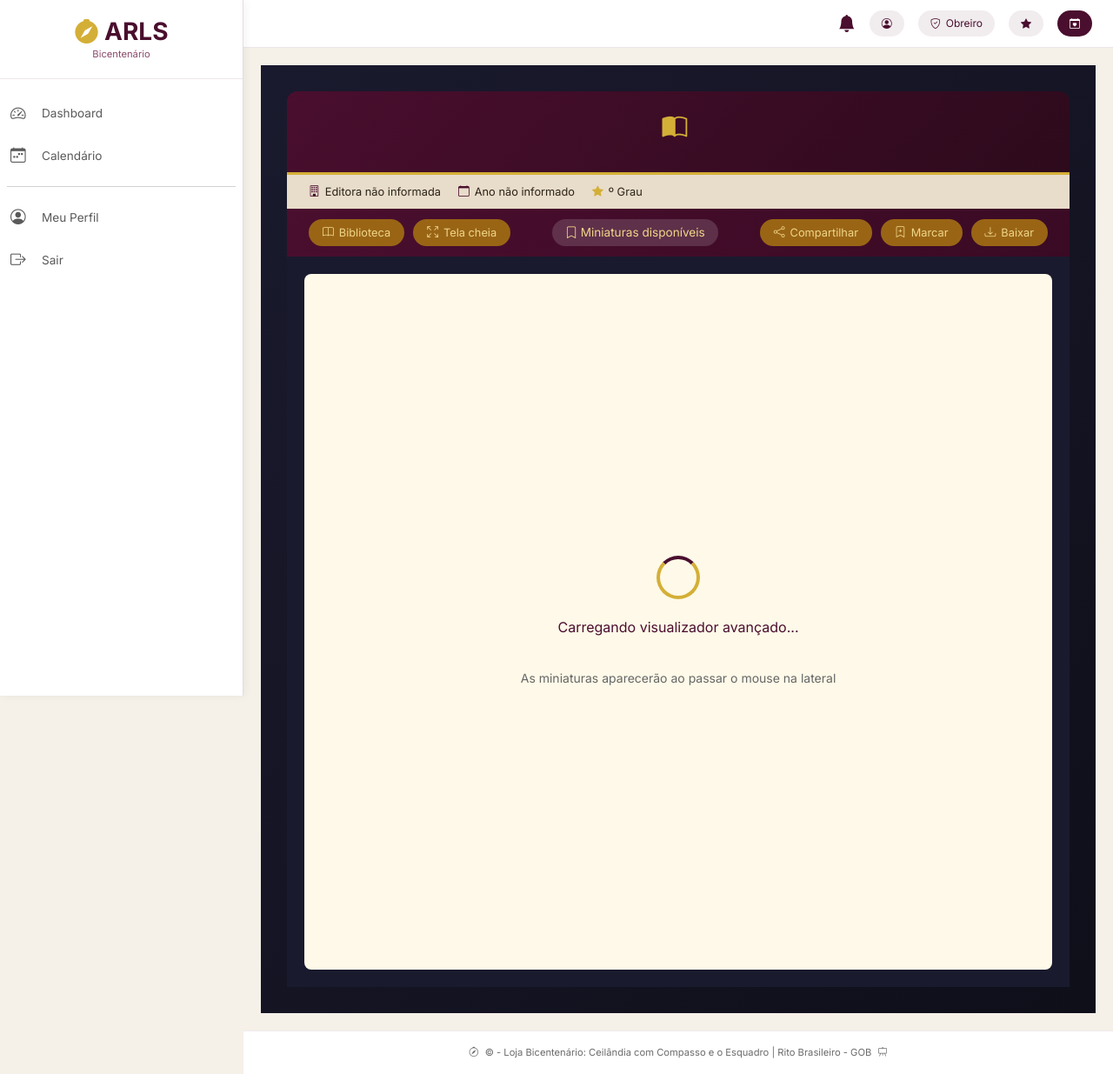
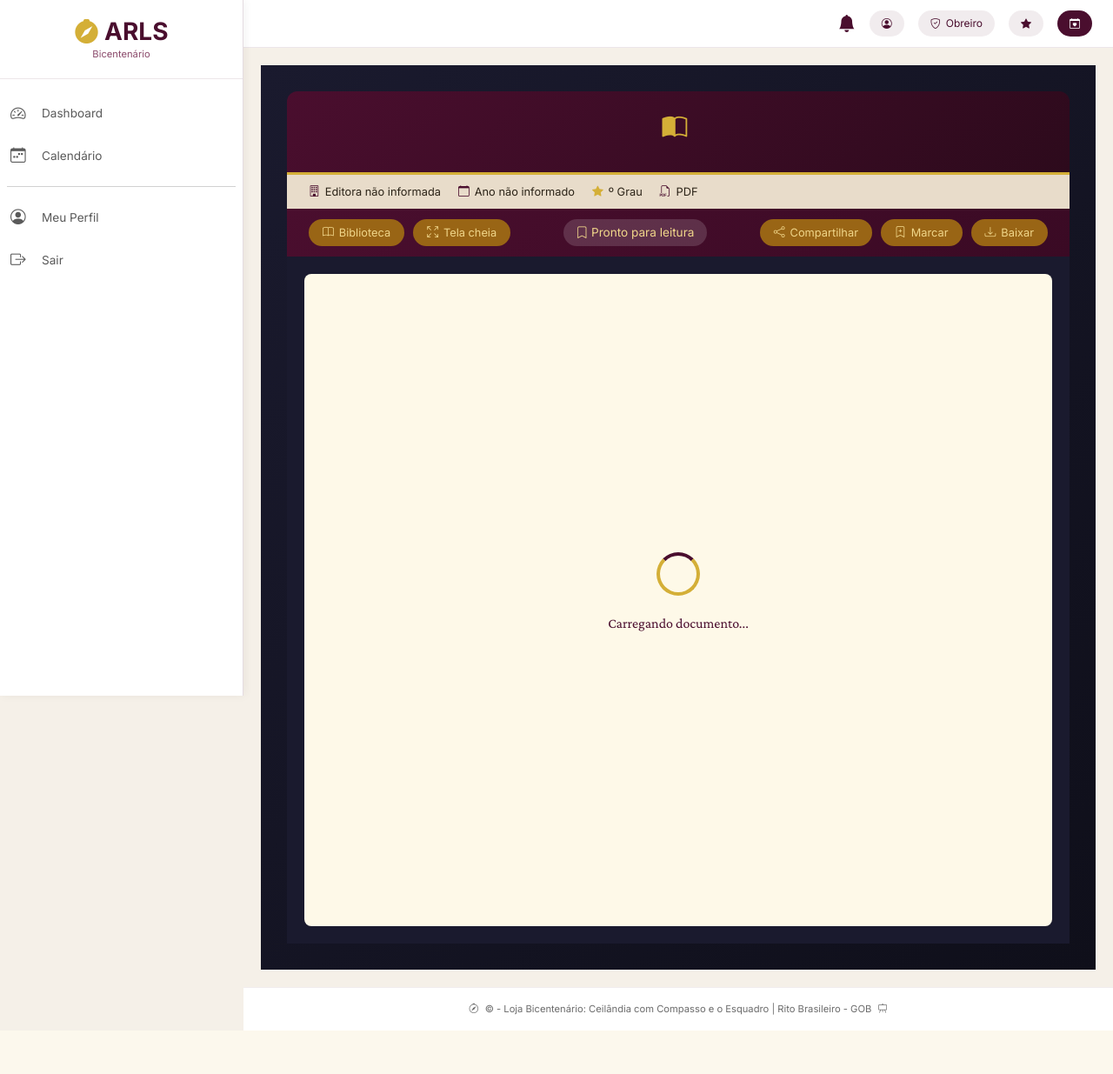
Before and after one commit to secretariabicentenario4739-boop/sistema_loja, a Python web app: template templates/biblioteca/visualizar.html in a window 1280 px wide. Shown: the whole page at 87% size. After the commit the page ends 1185 px from the top, so only its background shows below. Run offline with Jinja, Linux system fonts and the light colour scheme; the template is opened without the code that fills it, so the values that code supplies are empty; some web fonts are replaced.

Commit message:
biblioteca

```diff
--- a/templates/biblioteca/visualizar.html
+++ b/templates/biblioteca/visualizar.html
@@ -15,8 +15,6 @@
         --papel: #fef9e8;
     }
 
-    * { margin: 0; padding: 0; box-sizing: border-box; }
-
     .library-bg {
         background: linear-gradient(135deg, #1a1a2e 0%, #0f0f1a 100%);
         min-height: 100vh;
@@ -24,11 +22,10 @@
     }
 
     .premium-book {
-        max-width: 1400px;
+        max-width: 1300px;
         margin: 0 auto;
     }
 
-    /* CAPA */
     .premium-cover {
         background: linear-gradient(135deg, #4A0E2E, #2d0a1c);
         border-radius: 12px 12px 0 0;
@@ -41,6 +38,7 @@
         color: var(--ouro);
         font-size: 1.8rem;
         font-family: 'Crimson Pro', serif;
+        margin-bottom: 8px;
     }
 
     .premium-cover .subtitle {
@@ -56,7 +54,6 @@
         color: #F0D68A;
     }
 
-    /* METADADOS */
     .book-metadata {
         background: #e8dcca;
         padding: 10px 25px;
@@ -73,9 +70,26 @@
         color: #2c2418;
     }
 
-    .metadata-item i { color: #4A0E2E; }
+    .metadata-item i {
+        color: #4A0E2E;
+    }
 
-    /* TOOLBAR */
+    .book-body {
+        background: #1a1a2e;
+        padding: 20px;
+        min-height: 700px;
+    }
+
+    /* VISUALIZADOR DO GOOGLE DRIVE - URL CORRETA */
+    .pdf-viewer {
+        width: 100%;
+        height: 750px;
+        border: none;
+        border-radius: 8px;
+        background: #fff;
+        box-shadow: 0 4px 20px rgba(0,0,0,0.3);
+    }
+
     .book-toolbar {
         background: linear-gradient(135deg, #4A0E2E, #3A0A24);
         padding: 12px 25px;
@@ -121,22 +135,6 @@
         font-size: 0.85rem;
     }
 
-    /* VISUALIZADOR - TELA CHEIA PARA MINIATURAS */
-    .book-body {
-        background: #1a1a2e;
-        padding: 20px;
-        min-height: 800px;
-    }
-
-    .pdf-viewer {
-        width: 100%;
-        height: 800px;
-        border: none;
-        border-radius: 8px;
-        background: #fff;
-        box-shadow: 0 4px 20px rgba(0,0,0,0.3);
-    }
-
     /* TOAST */
     .toast-notification {
         position: fixed;
@@ -162,8 +160,9 @@
     @media (max-width: 768px) {
         .library-bg { padding: 15px; }
         .premium-cover h1 { font-size: 1.2rem; }
-        .pdf-viewer { height: 550px; }
+        .pdf-viewer { height: 500px; }
         .book-toolbar { flex-direction: column; }
+        .tool-group { justify-content: center; }
     }
 </style>
 {% endblock %}
@@ -183,16 +182,17 @@
             <div class="metadata-item"><i class="bi bi-building"></i> {{ material.editora or 'Editora não informada' }}</div>
             <div class="metadata-item"><i class="bi bi-calendar"></i> {{ material.ano_publicacao or 'Ano não informado' }}</div>
             <div class="metadata-item"><i class="bi bi-star-fill" style="color: var(--ouro);"></i> {{ material.grau_acesso }}º Grau</div>
+            <div class="metadata-item"><i class="bi bi-filetype-pdf"></i> PDF</div>
         </div>
 
-        <!-- TOOLBAR -->
+        <!-- BARRA DE FERRAMENTAS -->
         <div class="book-toolbar">
             <div class="tool-group">
                 <a href="{{ url_for('listar_materiais') }}" class="tool-btn"><i class="bi bi-book"></i> Biblioteca</a>
                 <button id="fullscreenBtn" class="tool-btn"><i class="bi bi-arrows-fullscreen"></i> Tela cheia</button>
             </div>
             <div class="page-info" id="pageInfo">
-                <i class="bi bi-bookmark"></i> <span id="bookStatus">Miniaturas disponíveis</span>
+                <i class="bi bi-bookmark"></i> <span id="bookStatus">Pronto para leitura</span>
             </div>
             <div class="tool-group">
                 <button id="shareBtn" class="tool-btn"><i class="bi bi-share"></i> Compartilhar</button>
@@ -201,12 +201,11 @@
             </div>
         </div>
 
-        <!-- VISUALIZADOR GOOGLE DRIVE -->
+        <!-- VISUALIZADOR DO PDF -->
         <div class="book-body">
-            <div id="loadingArea" style="display: flex; justify-content: center; align-items: center; height: 800px; background: #fef9e8; border-radius: 8px; flex-direction: column; gap: 20px;">
+            <div id="loadingArea" style="display: flex; justify-content: center; align-items: center; height: 750px; background: #fef9e8; border-radius: 8px; flex-direction: column; gap: 20px;">
                 <div style="width: 50px; height: 50px; border: 4px solid #D4AF37; border-top-color: #4A0E2E; border-radius: 50%; animation: spin 1s linear infinite;"></div>
-                <p style="color: #4A0E2E;">Carregando visualizador avançado...</p>
-                <small style="color: #666;">As miniaturas aparecerão ao passar o mouse na lateral</small>
+                <p style="color: #4A0E2E; font-family: 'Crimson Pro';">Carregando documento...</p>
             </div>
             <iframe id="pdfFrame"
                     class="pdf-viewer"
@@ -220,15 +219,17 @@
 
 <script>
     // ============================================
-    // EXTRAIR ID DO GOOGLE DRIVE
+    // FUNÇÃO PARA EXTRAIR ID DO GOOGLE DRIVE
     // ============================================
     function extractGoogleDriveId(url) {
         if (!url) return null;
 
+        // Padrões de URL do Google Drive
         const patterns = [
             /\/file\/d\/([a-zA-Z0-9_-]+)/,
             /id=([a-zA-Z0-9_-]+)/,
-            /\/uc\?id=([a-zA-Z0-9_-]+)/
+            /\/uc\?id=([a-zA-Z0-9_-]+)/,
+            /\/open\?id=([a-zA-Z0-9_-]+)/
         ];
 
         for (const pattern of patterns) {
@@ -236,17 +237,15 @@
             if (match) return match[1];
         }
 
-        if (url.match(/^[a-zA-Z0-9_-]{25,}$/)) return url;
+        // Se a URL já é um ID direto
+        if (url.match(/^[a-zA-Z0-9_-]{20,}$/)) return url;
+
         return null;
     }
 
     // ============================================
-    // SALVAR E RECUPERAR POSIÇÃO
+    // CONFIGURAR VISUALIZADOR
     // ============================================
-    const materialId = {{ material.id }};
-    let isFullscreen = false;
-
-    // Elementos
     const pdfFrame = document.getElementById('pdfFrame');
     const loadingArea = document.getElementById('loadingArea');
     const fullscreenBtn = document.getElementById('fullscreenBtn');
@@ -254,110 +253,117 @@
     const bookmarkBtn = document.getElementById('bookmarkBtn');
     const bookStatus = document.getElementById('bookStatus');
 
-    // URL do PDF
+    let isFullscreen = false;
+    const materialId = {{ material.id }};
+
+    // Obter URL do PDF
     let pdfUrl = "{{ material.arquivo_url }}";
     const fileId = extractGoogleDriveId(pdfUrl);
 
-    // URL do visualizador avançado (com miniaturas)
+    // Construir URL correta para o iframe
     let embedUrl = '';
 
     if (fileId) {
-        // Modo avançado: permite miniaturas, zoom, etc.
+        // URL correta para embed do Google Drive
         embedUrl = `https://drive.google.com/file/d/${fileId}/preview`;
-        console.log('✅ ID detectado:', fileId);
+        console.log('✅ ID do arquivo detectado:', fileId);
+        console.log('📄 Embed URL:', embedUrl);
     } else if (pdfUrl.includes('drive.google.com')) {
+        // Tenta extrair de qualquer forma
         embedUrl = pdfUrl.replace('/view', '/preview').replace('?usp=sharing', '');
+        console.log('📄 Embed URL alternativa:', embedUrl);
     } else {
+        // URL direta
         embedUrl = pdfUrl;
+        console.log('📄 URL direta:', embedUrl);
     }
 
-    // Carregar iframe
-    if (embedUrl && fileId) {
+    // Carregar o iframe
+    if (embedUrl) {
         pdfFrame.src = embedUrl;
 
         pdfFrame.onload = function() {
             loadingArea.style.display = 'none';
             pdfFrame.style.display = 'block';
-            bookStatus.innerText = 'Visualizador pronto | Use as miniaturas na lateral';
-            showToast('📖 Miniaturas disponíveis! Passe o mouse na lateral esquerda', 'success');
-
-            // Tentar restaurar posição após carregar
-            restorePosition();
+            bookStatus.innerText = 'Documento carregado';
+            showToast('📖 Documento carregado com sucesso!', 'success');
         };
 
         pdfFrame.onerror = function() {
             loadingArea.innerHTML = `
                 <div style="text-align: center; padding: 40px;">
                     <i class="bi bi-exclamation-triangle-fill" style="font-size: 3rem; color: #D4AF37;"></i>
-                    <h3 style="color: #4A0E2E;">Erro ao carregar</h3>
-                    <p>Verifique se o arquivo está compartilhado como "Qualquer pessoa com o link"</p>
+                    <h3 style="color: #4A0E2E; margin-top: 20px;">Erro ao carregar o PDF</h3>
+                    <p style="color: #666;">Verifique se o arquivo está compartilhado no Google Drive como "Qualquer pessoa com o link"</p>
                     <div style="margin-top: 20px;">
-                        <a href="${embedUrl}" target="_blank" class="tool-btn">Abrir no Google Drive</a>
-                        <a href="{{ url_for('download_material', material_id=material.id) }}" class="tool-btn">Baixar PDF</a>
+                        <a href="${embedUrl}" target="_blank" class="tool-btn" style="background: #4A0E2E; color: white;">
+                            <i class="bi bi-box-arrow-up-right"></i> Abrir diretamente
+                        </a>
+                        <a href="{{ url_for('download_material', material_id=material.id) }}" class="tool-btn">
+                            <i class="bi bi-download"></i> Baixar PDF
+                        </a>
                     </div>
                 </div>
             `;
+            bookStatus.innerText = 'Erro ao carregar';
         };
     } else {
-        loadingArea.innerHTML = `<div style="text-align: center;"><h3>Link inválido</h3><a href="{{ url_for('download_material', material_id=material.id) }}" class="tool-btn">Baixar PDF</a></div>`;
+        loadingArea.innerHTML = `
+            <div style="text-align: center; padding: 40px;">
+                <i class="bi bi-filetype-pdf" style="font-size: 3rem; color: #D4AF37;"></i>
+                <h3 style="color: #4A0E2E; margin-top: 20px;">PDF disponível para download</h3>
+                <p style="color: #666;">Clique no botão abaixo para baixar o arquivo</p>
+                <a href="{{ url_for('download_material', material_id=material.id) }}" class="tool-btn" style="margin-top: 20px; background: #4A0E2E; color: white;">
+                    <i class="bi bi-download"></i> Baixar PDF
+                </a>
+            </div>
+        `;
+        bookStatus.innerText = 'Download disponível';
     }
 
-    // ============================================
-    // FUNÇÕES
-    // ============================================
+    // ========== FUNÇÕES ==========
     function showToast(message, type = 'info') {
         const toast = document.createElement('div');
         toast.className = 'toast-notification';
         toast.innerHTML = `<i class="bi bi-${type === 'success' ? 'check-circle' : 'bookmark-check'} me-2"></i>${message}`;
         document.body.appendChild(toast);
-        setTimeout(() => toast.remove(), 3000);
+        setTimeout(() => toast.remove(), 2500);
     }
 
-    // Salvar posição (scroll da página, não do iframe)
+    // Marcador de página
     function saveBookmark() {
         const scrollY = window.scrollY;
         const data = {
             scrollY: scrollY,
             date: new Date().toISOString(),
-            fileId: fileId
+            url: window.location.href
         };
         localStorage.setItem(`bookmark_${materialId}`, JSON.stringify(data));
-        showToast('✅ Posição de leitura salva!', 'success');
-        bookStatus.innerText = 'Posição salva ✓';
+        showToast('✅ Posição salva! Volte aqui depois', 'success');
+        bookStatus.innerText = 'Posição salva!';
         setTimeout(() => {
-            bookStatus.innerText = 'Miniaturas disponíveis';
+            bookStatus.innerText = 'Pronto para leitura';
         }, 2000);
     }
 
-    function restorePosition() {
+    function loadBookmark() {
         const saved = localStorage.getItem(`bookmark_${materialId}`);
         if (saved) {
-            try {
             const data = JSON.parse(saved);
-                if (data.scrollY && data.scrollY > 0) {
             setTimeout(() => {
                 window.scrollTo(0, data.scrollY);
-                        showToast('📖 Voltando à página onde você parou', 'info');
+                showToast('📖 Retomando de onde você parou', 'info');
                 bookStatus.innerText = 'Retomando leitura...';
                 setTimeout(() => {
-                            bookStatus.innerText = 'Miniaturas disponíveis';
+                    bookStatus.innerText = 'Pronto para leitura';
                 }, 2000);
-                    }, 1500);
-                }
-            } catch(e) {}
+            }, 1000);
         }
     }
 
-    // Salvar posição ao sair
-    window.addEventListener('beforeunload', () => {
-        if (window.scrollY > 100) {
-            localStorage.setItem(`bookmark_${materialId}`, JSON.stringify({
-                scrollY: window.scrollY,
-                date: new Date().toISOString(),
-                fileId: fileId
-            }));
+    if (bookmarkBtn) {
+        bookmarkBtn.addEventListener('click', saveBookmark);
     }
-    });
 
     // Tela cheia
     function toggleFullscreen() {
@@ -387,14 +393,11 @@
         }
     }
 
-    function copyLink() {
-        navigator.clipboard.writeText(window.location.href);
-        showToast('✅ Link copiado!', 'success');
+    if (fullscreenBtn) {
+        fullscreenBtn.addEventListener('click', toggleFullscreen);
     }
 
-    // Eventos
-    if (fullscreenBtn) fullscreenBtn.addEventListener('click', toggleFullscreen);
-    if (bookmarkBtn) bookmarkBtn.addEventListener('click', saveBookmark);
+    // Compartilhar
     if (shareBtn) {
         shareBtn.addEventListener('click', () => {
             if (navigator.share) {
@@ -409,13 +412,29 @@
         });
     }
 
+    function copyLink() {
+        navigator.clipboard.writeText(window.location.href);
+        showToast('✅ Link copiado!', 'success');
+    }
+
     // Esc para sair da tela cheia
     document.addEventListener('keydown', (e) => {
-        if (e.key === 'Escape' && isFullscreen) toggleFullscreen();
-        if ((e.key === 's' || e.key === 'S') && bookmarkBtn) saveBookmark();
+        if (e.key === 'Escape' && isFullscreen) {
+            toggleFullscreen();
+        }
     });
 
-    // Dica de teclado
-    console.log('💡 Dica: Pressione "S" para marcar a página atual');
+    // Carregar marcador
+    loadBookmark();
+
+    // Salvar posição ao sair
+    window.addEventListener('beforeunload', () => {
+        if (window.scrollY > 0) {
+            localStorage.setItem(`bookmark_${materialId}`, JSON.stringify({
+                scrollY: window.scrollY,
+                date: new Date().toISOString()
+            }));
+        }
+    });
 </script>
 {% endblock %}
```
Lines whose indentation alone changed are shown as unchanged.
